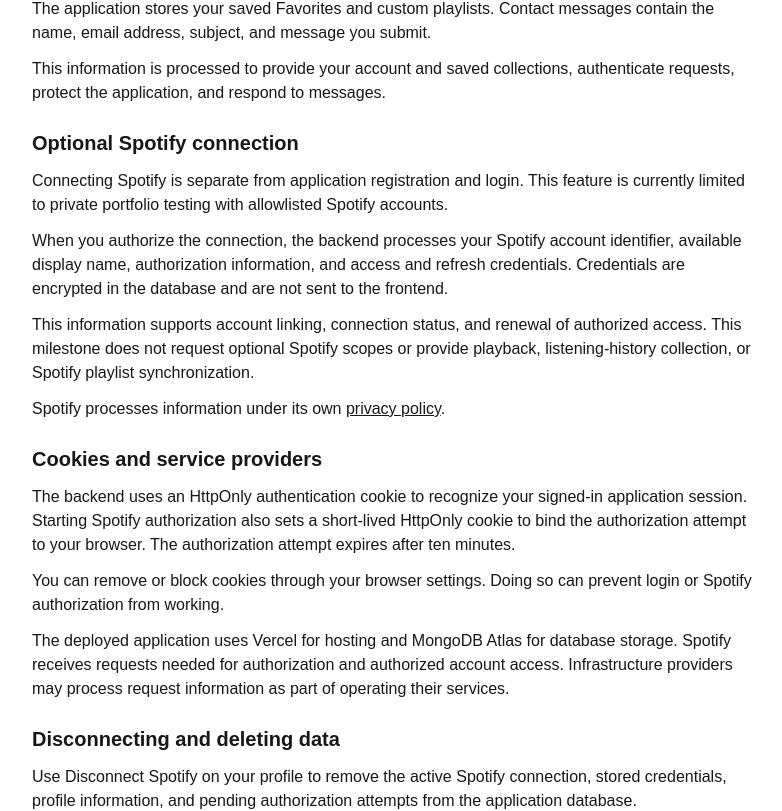
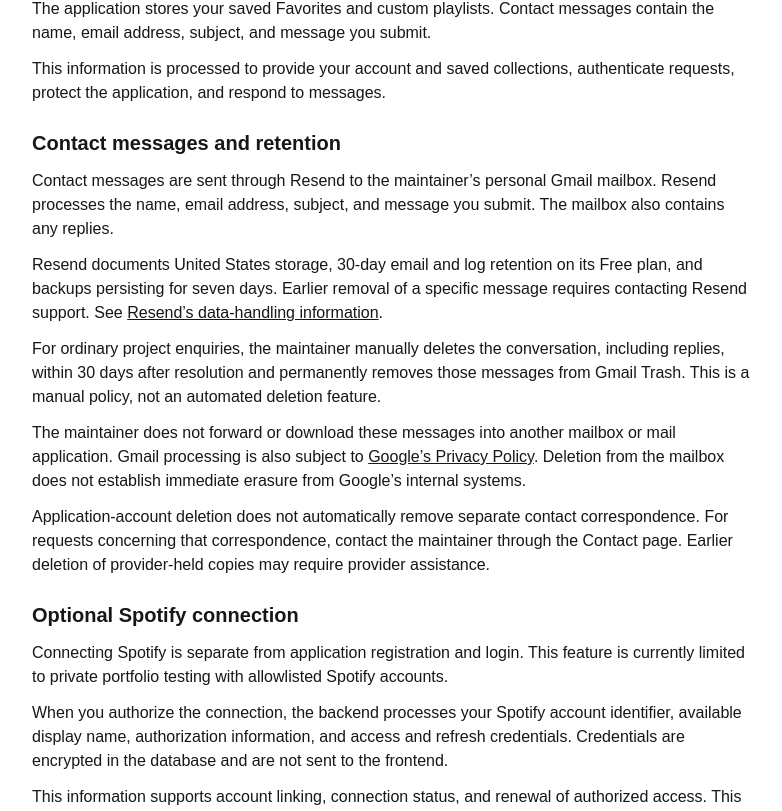
Before and after one commit to Frantisek82/soundtrack-mood-explorer-frontend, a Next.js app: page /privacy in a window 1280 px wide. Shown: the part 460-1271 px from the top of the page, without its empty margins (248-1030 px from the left). Built offline with nearby package versions, Linux system fonts and the light colour scheme; no server answers.

Commit message:
docs: clarify contact providers and retention policy

```diff
--- a/src/app/privacy/page.tsx
+++ b/src/app/privacy/page.tsx
@@ -4,7 +4,7 @@
   return (
     <main className="max-w-3xl mx-auto px-6 py-10 space-y-6">
       <h1 className="text-3xl font-bold">Privacy notice</h1>
-      <p>Last updated: 19 October 2026</p>
+      <p>Last updated: 20 October 2026</p>
 
       <section className="space-y-3">
         <h2 className="text-xl font-semibold">Who maintains this project</h2>
@@ -32,6 +32,54 @@
           This information is processed to provide your account and saved
           collections, authenticate requests, protect the application, and respond
           to messages.
+        </p>
+      </section>
+
+      <section className="space-y-3">
+        <h2 className="text-xl font-semibold">Contact messages and retention</h2>
+        <p>
+          Contact messages are sent through Resend to the maintainer’s personal
+          Gmail mailbox. Resend processes the name, email address, subject, and
+          message you submit. The mailbox also contains any replies.
+        </p>
+        <p>
+          Resend documents United States storage, 30-day email and log retention
+          on its Free plan, and backups persisting for seven days. Earlier removal
+          of a specific message requires contacting Resend support. See{" "}
+          <a
+            href="https://resend.com/security/gdpr"
+            className="underline"
+            target="_blank"
+            rel="noopener noreferrer"
+          >
+            Resend’s data-handling information
+          </a>.
+        </p>
+        <p>
+          For ordinary project enquiries, the maintainer manually deletes the
+          conversation, including replies, within 30 days after resolution and
+          permanently removes those messages from Gmail Trash. This is a manual
+          policy, not an automated deletion feature.
+        </p>
+        <p>
+          The maintainer does not forward or download these messages into another
+          mailbox or mail application. Gmail processing is also subject to{" "}
+          <a
+            href="https://policies.google.com/privacy"
+            className="underline"
+            target="_blank"
+            rel="noopener noreferrer"
+          >
+            Google’s Privacy Policy
+          </a>.
+          Deletion from the mailbox does not establish immediate erasure from
+          Google’s internal systems.
+        </p>
+        <p>
+          Application-account deletion does not automatically remove separate
+          contact correspondence. For requests concerning that correspondence,
+          contact the maintainer through the Contact page. Earlier deletion of
+          provider-held copies may require provider assistance.
         </p>
       </section>
 
@@ -113,8 +161,8 @@
           Spotify authorization attempts. Shared catalogue entries remain.
         </p>
         <p>
-          Backup, infrastructure-log, and contact-message retention arrangements
-          are still being verified before wider Spotify availability. Active
+          Database backup/restore arrangements and infrastructure-log retention
+          are still under review before wider Spotify availability. Active
           database deletion does not establish immediate removal from backups
           or infrastructure logs. Contact the maintainer for information or
           requests concerning retained copies.
```
Also changed, not shown: 2 other files (tests, documents, lock files or other folders).
